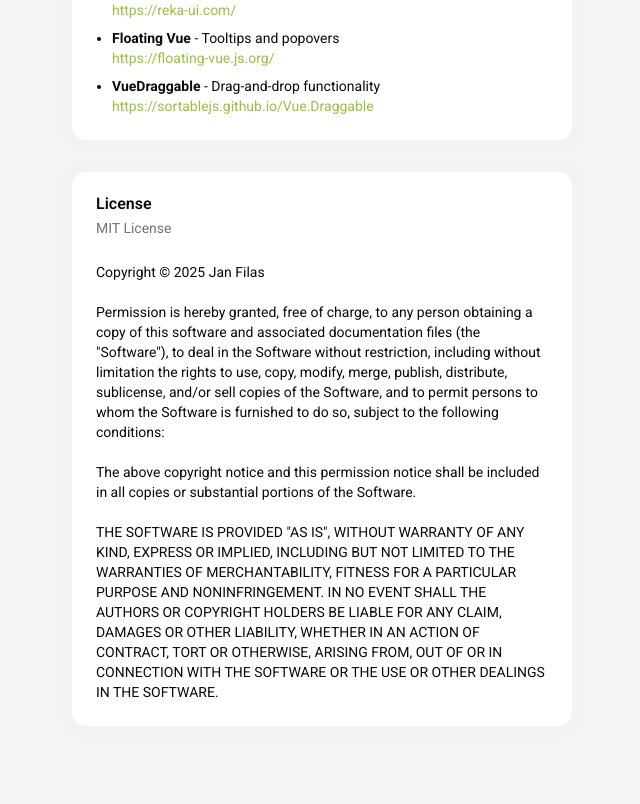
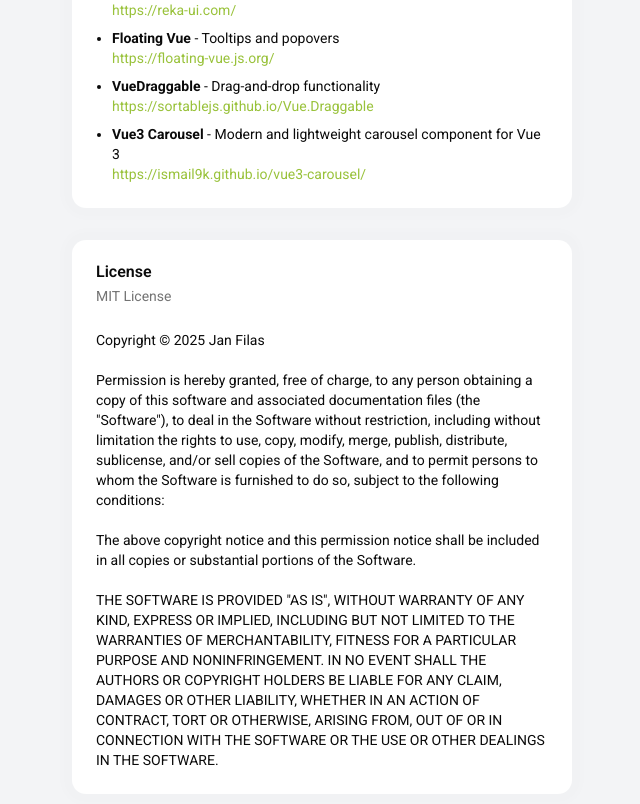
Before and after one commit to johnxer/floweRIZER, a Vue app: page /about-project in a window 1280 px wide. Shown: the part 982-1786 px from the top of the page, without its empty margins (318-958 px from the left). Before the commit the page ends 1740 px from the top, so only its background shows below. Built offline with nearby package versions, Linux system fonts and the light colour scheme; no server answers; a web font is replaced by a local one.

Commit message:
docs: add Vue3 Carousel to About Project page

```diff
--- a/src/pages/Authed/AboutProject.vue
+++ b/src/pages/Authed/AboutProject.vue
@@ -166,6 +166,16 @@
                                 class="text-primary hover:underline"
                             >https://sortablejs.github.io/Vue.Draggable</a>
                         </li>
+                        <li>
+                            <strong>Vue3 Carousel</strong> - Modern and lightweight carousel component for Vue 3
+                            <br />
+                            <a
+                                href="https://ismail9k.github.io/vue3-carousel/"
+                                target="_blank"
+                                class="text-primary hover:underline"
+                            >https://ismail9k.github.io/vue3-carousel/</a>
+                        </li>
+
                     </ul>
                 </CardContent>
             </Card>
```
